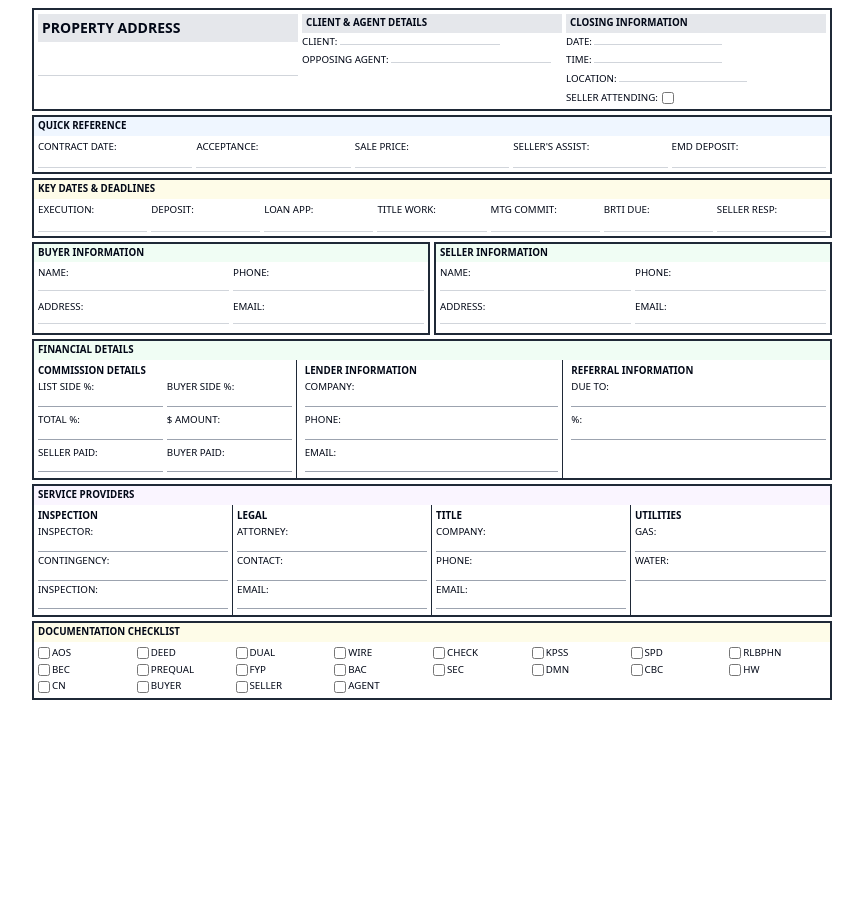
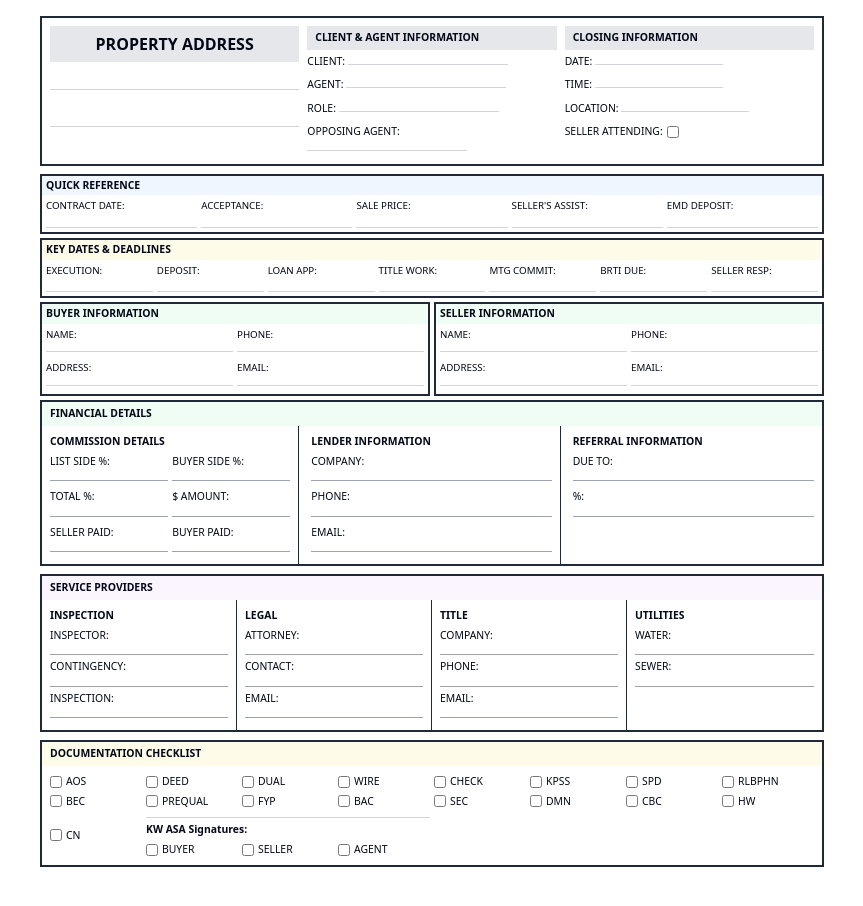
Before and after one commit to haydnphilipdesign/layout-rearrange-pdf, a React (Vite) app: page / in a window 1280 px wide. Shown: the top 906 px of the page, without its empty margins (208-1071 px from the left). Built offline with nearby package versions, Linux system fonts and the light colour scheme.

Commit message:
Refactor: Update transaction form layout
- Add second line to property address.
- Add agent and role to client and agent info.
- Update utilities to include water and sewer.
- Update checklist labels.
- Optimize layout for 8.5"x11" paper size.

```diff
--- a/src/pages/Index.tsx
+++ b/src/pages/Index.tsx
@@ -1,24 +1,28 @@
 import { cn } from "@/lib/utils";
+
 const TransactionForm = () => {
-  return <div className="max-w-[8.5in] min-h-[11in] mx-auto bg-white p-2 text-[0.61rem] print:shadow-none">
+  return <div className="max-w-[8.5in] min-h-[11in] mx-auto bg-white p-4 text-[0.65rem] print:shadow-none">
       {/* Top Section */}
-      <div className="grid grid-cols-3 gap-1 border-2 border-gray-800 p-1 mb-1">
-        <div className="space-y-0.5">
-          <div className="bg-gray-200 font-bold text-sm px-1 py-1">PROPERTY ADDRESS</div>
-          <div className="space-y-1 mt-1">
-            <div><span className="border-b border-gray-300 inline-block w-full h-8"></span></div>
+      <div className="grid grid-cols-3 gap-2 border-2 border-gray-800 p-2 mb-2">
+        <div className="space-y-1">
+          <div className="bg-gray-200 font-bold text-base px-2 py-1.5 text-center">PROPERTY ADDRESS</div>
+          <div className="space-y-2 mt-2">
+            <div><span className="border-b border-gray-300 inline-block w-full h-6"></span></div>
+            <div><span className="border-b border-gray-300 inline-block w-full h-6"></span></div>
           </div>
         </div>
-        <div className="space-y-0.5">
-          <div className="bg-gray-200 font-semibold px-1 py-0.5">CLIENT & AGENT DETAILS</div>
         <div className="space-y-1">
+          <div className="bg-gray-200 font-semibold px-2 py-1">CLIENT & AGENT INFORMATION</div>
+          <div className="space-y-2">
             <div>CLIENT: <span className="border-b border-gray-300 inline-block w-40"></span></div>
+            <div>AGENT: <span className="border-b border-gray-300 inline-block w-40"></span></div>
+            <div>ROLE: <span className="border-b border-gray-300 inline-block w-40"></span></div>
             <div>OPPOSING AGENT: <span className="border-b border-gray-300 inline-block w-40"></span></div>
           </div>
         </div>
-        <div className="space-y-0.5">
-          <div className="bg-gray-200 font-semibold px-1 py-0.5">CLOSING INFORMATION</div>
         <div className="space-y-1">
+          <div className="bg-gray-200 font-semibold px-2 py-1">CLOSING INFORMATION</div>
+          <div className="space-y-2">
             <div>DATE: <span className="border-b border-gray-300 inline-block w-32"></span></div>
             <div>TIME: <span className="border-b border-gray-300 inline-block w-32"></span></div>
             <div>LOCATION: <span className="border-b border-gray-300 inline-block w-32"></span></div>
@@ -99,106 +103,99 @@ const TransactionForm = () => {
         </div>
       </div>
 
-      {/* Agent Information */}
-      <div className="mb-1">
-
-
-      </div>
-
       {/* Financial Details */}
-      <div className="mb-1">
-        <div className="bg-green-50 font-semibold px-1 py-0.5 border-t-2 border-x-2 border-gray-800">FINANCIAL DETAILS</div>
+      <div className="mb-2">
+        <div className="bg-green-50 font-semibold px-2 py-1 border-t-2 border-x-2 border-gray-800">FINANCIAL DETAILS</div>
         <div className="grid grid-cols-3 gap-1 border-2 border-t-0 border-gray-800">
-          <div className="p-1 text-[0.61rem] border-r border-gray-800">
-            <div className="font-semibold mb-0.5">COMMISSION DETAILS</div>
+          <div className="p-2 text-[0.65rem] border-r border-gray-800">
+            <div className="font-semibold mb-1">COMMISSION DETAILS</div>
             <div className="grid grid-cols-2 gap-1">
-              <div>LIST SIDE %: <div className="border-b border-gray-400 h-3 mb-0.5"></div></div>
-              <div>BUYER SIDE %: <div className="border-b border-gray-400 h-3 mb-0.5"></div></div>
-              <div>TOTAL %: <div className="border-b border-gray-400 h-3 mb-0.5"></div></div>
-              <div>$ AMOUNT: <div className="border-b border-gray-400 h-3 mb-0.5"></div></div>
-              <div>SELLER PAID: <div className="border-b border-gray-400 h-3 mb-0.5"></div></div>
-              <div>BUYER PAID: <div className="border-b border-gray-400 h-3 mb-0.5"></div></div>
-
+              <div>LIST SIDE %: <div className="border-b border-gray-400 h-3 mb-1"></div></div>
+              <div>BUYER SIDE %: <div className="border-b border-gray-400 h-3 mb-1"></div></div>
+              <div>TOTAL %: <div className="border-b border-gray-400 h-3 mb-1"></div></div>
+              <div>$ AMOUNT: <div className="border-b border-gray-400 h-3 mb-1"></div></div>
+              <div>SELLER PAID: <div className="border-b border-gray-400 h-3 mb-1"></div></div>
+              <div>BUYER PAID: <div className="border-b border-gray-400 h-3 mb-1"></div></div>
             </div>
           </div>
-          <div className="p-1 text-[0.61rem] border-r border-gray-800">
-            <div className="font-semibold mb-0.5">LENDER INFORMATION</div>
+          <div className="p-2 text-[0.65rem] border-r border-gray-800">
+            <div className="font-semibold mb-1">LENDER INFORMATION</div>
             <div className="grid grid-cols-1 gap-1">
-              <div>COMPANY: <div className="border-b border-gray-400 h-3 mb-0.5"></div></div>
-
-              <div>PHONE: <div className="border-b border-gray-400 h-3 mb-0.5"></div></div>
-              <div>EMAIL: <div className="border-b border-gray-400 h-3 mb-0.5"></div></div>
-
+              <div>COMPANY: <div className="border-b border-gray-400 h-3 mb-1"></div></div>
+              <div>PHONE: <div className="border-b border-gray-400 h-3 mb-1"></div></div>
+              <div>EMAIL: <div className="border-b border-gray-400 h-3 mb-1"></div></div>
             </div>
           </div>
-          <div className="p-1 text-[0.61rem]">
-            <div className="font-semibold mb-0.5">REFERRAL INFORMATION</div>
+          <div className="p-2 text-[0.65rem]">
+            <div className="font-semibold mb-1">REFERRAL INFORMATION</div>
             <div className="grid grid-cols-1 gap-1">
-
-
-              <div>DUE TO: <div className="border-b border-gray-400 h-3 mb-0.5"></div></div>
-              <div>%: <div className="border-b border-gray-400 h-3 mb-0.5"></div></div>
+              <div>DUE TO: <div className="border-b border-gray-400 h-3 mb-1"></div></div>
+              <div>%: <div className="border-b border-gray-400 h-3 mb-1"></div></div>
             </div>
           </div>
         </div>
       </div>
 
       {/* Service Providers */}
-      <div className="mb-1">
-        <div className="bg-purple-50 font-semibold px-1 py-0.5 border-t-2 border-x-2 border-gray-800">SERVICE PROVIDERS</div>
+      <div className="mb-2">
+        <div className="bg-purple-50 font-semibold px-2 py-1 border-t-2 border-x-2 border-gray-800">SERVICE PROVIDERS</div>
         <div className="grid grid-cols-4 gap-0 border-2 border-t-0 border-gray-800">
-          <div className="p-1 text-[0.61rem] border-r border-gray-800">
-            <div className="font-semibold mb-0.5">INSPECTION</div>
-            <div>INSPECTOR: <div className="border-b border-gray-400 h-3 mb-0.5"></div></div>
-            <div>CONTINGENCY: <div className="border-b border-gray-400 h-3 mb-0.5"></div></div>
-            <div>INSPECTION: <div className="border-b border-gray-400 h-3 mb-0.5"></div></div>
+          <div className="p-2 text-[0.65rem] border-r border-gray-800">
+            <div className="font-semibold mb-1">INSPECTION</div>
+            <div>INSPECTOR: <div className="border-b border-gray-400 h-3 mb-1"></div></div>
+            <div>CONTINGENCY: <div className="border-b border-gray-400 h-3 mb-1"></div></div>
+            <div>INSPECTION: <div className="border-b border-gray-400 h-3 mb-1"></div></div>
           </div>
-          <div className="p-1 text-[0.61rem] border-r border-gray-800">
-            <div className="font-semibold mb-0.5">LEGAL</div>
-            <div>ATTORNEY: <div className="border-b border-gray-400 h-3 mb-0.5"></div></div>
-            <div>CONTACT: <div className="border-b border-gray-400 h-3 mb-0.5"></div></div>
-            <div>EMAIL: <div className="border-b border-gray-400 h-3 mb-0.5"></div></div>
+          <div className="p-2 text-[0.65rem] border-r border-gray-800">
+            <div className="font-semibold mb-1">LEGAL</div>
+            <div>ATTORNEY: <div className="border-b border-gray-400 h-3 mb-1"></div></div>
+            <div>CONTACT: <div className="border-b border-gray-400 h-3 mb-1"></div></div>
+            <div>EMAIL: <div className="border-b border-gray-400 h-3 mb-1"></div></div>
           </div>
-          <div className="p-1 text-[0.61rem] border-r border-gray-800">
-            <div className="font-semibold mb-0.5">TITLE</div>
-            <div>COMPANY: <div className="border-b border-gray-400 h-3 mb-0.5"></div></div>
-            <div>PHONE: <div className="border-b border-gray-400 h-3 mb-0.5"></div></div>
-            <div>EMAIL: <div className="border-b border-gray-400 h-3 mb-0.5"></div></div>
+          <div className="p-2 text-[0.65rem] border-r border-gray-800">
+            <div className="font-semibold mb-1">TITLE</div>
+            <div>COMPANY: <div className="border-b border-gray-400 h-3 mb-1"></div></div>
+            <div>PHONE: <div className="border-b border-gray-400 h-3 mb-1"></div></div>
+            <div>EMAIL: <div className="border-b border-gray-400 h-3 mb-1"></div></div>
           </div>
-          <div className="p-1 text-[0.61rem]">
-            <div className="font-semibold mb-0.5">UTILITIES</div>
-
-            <div>GAS: <div className="border-b border-gray-400 h-3 mb-0.5"></div></div>
-            <div>WATER: <div className="border-b border-gray-400 h-3 mb-0.5"></div></div>
+          <div className="p-2 text-[0.65rem]">
+            <div className="font-semibold mb-1">UTILITIES</div>
+            <div>WATER: <div className="border-b border-gray-400 h-3 mb-1"></div></div>
+            <div>SEWER: <div className="border-b border-gray-400 h-3 mb-1"></div></div>
           </div>
         </div>
       </div>
 
       {/* Documentation Checklist */}
-      <div className="mb-0.5">
-        <div className="bg-yellow-50 font-semibold px-1 py-0.5 border-t-2 border-x-2 border-gray-800">DOCUMENTATION CHECKLIST</div>
-        <div className="grid grid-cols-8 gap-0.5 p-1 border-2 border-t-0 border-gray-800">
-          {['AOS', 'DEED', 'DUAL', 'WIRE', 'CHECK', 'KPSS', 'SPD', 'RLBPHN', 'BEC', 'PREQUAL', 'FYP', 'BAC', 'SEC', 'DMN', 'CBC', 'HW', 'CN'].map((item, i) => <div key={i} className="flex items-center gap-0.5">
+      <div className="mb-1">
+        <div className="bg-yellow-50 font-semibold px-2 py-1 border-t-2 border-x-2 border-gray-800">DOCUMENTATION CHECKLIST</div>
+        <div className="grid grid-cols-8 gap-1 p-2 border-2 border-t-0 border-gray-800">
+          {['AOS', 'DEED', 'DUAL', 'WIRE', 'CHECK', 'KPSS', 'SPD', 'RLBPHN', 'BEC', 'PREQUAL', 'FYP', 'BAC', 'SEC', 'DMN', 'CBC', 'HW', 'CN'].map((item, i) => (
+            <div key={i} className="flex items-center gap-1">
               <input type="checkbox" className="h-3 w-3 border-gray-800" />
-              <span className="text-[0.61rem]">{item}</span>
-            </div>)}
-          <div className="flex items-center gap-0.5">
+              <span className="text-[0.65rem]">{item}</span>
+            </div>
+          ))}
+          <div className="col-span-3 border-t border-gray-300 mt-1 pt-1">
+            <div className="font-semibold mb-1 text-[0.65rem]">KW ASA Signatures:</div>
+            <div className="grid grid-cols-3 gap-1">
+              <div className="flex items-center gap-1">
                 <input type="checkbox" className="h-3 w-3 border-gray-800" />
-            <span className="text-[0.61rem]">BUYER</span>
+                <span className="text-[0.65rem]">BUYER</span>
               </div>
-          <div className="flex items-center gap-0.5">
+              <div className="flex items-center gap-1">
                 <input type="checkbox" className="h-3 w-3 border-gray-800" />
-            <span className="text-[0.61rem]">SELLER</span>
+                <span className="text-[0.65rem]">SELLER</span>
               </div>
-          <div className="flex items-center gap-0.5">
+              <div className="flex items-center gap-1">
                 <input type="checkbox" className="h-3 w-3 border-gray-800" />
-            <span className="text-[0.61rem]">AGENT</span>
+                <span className="text-[0.65rem]">AGENT</span>
               </div>
             </div>
           </div>
-
-      {/* Footer */}
-
+        </div>
+      </div>
     </div>;
 };
+
 export default TransactionForm;
```
Lines whose indentation alone changed are shown as unchanged.
